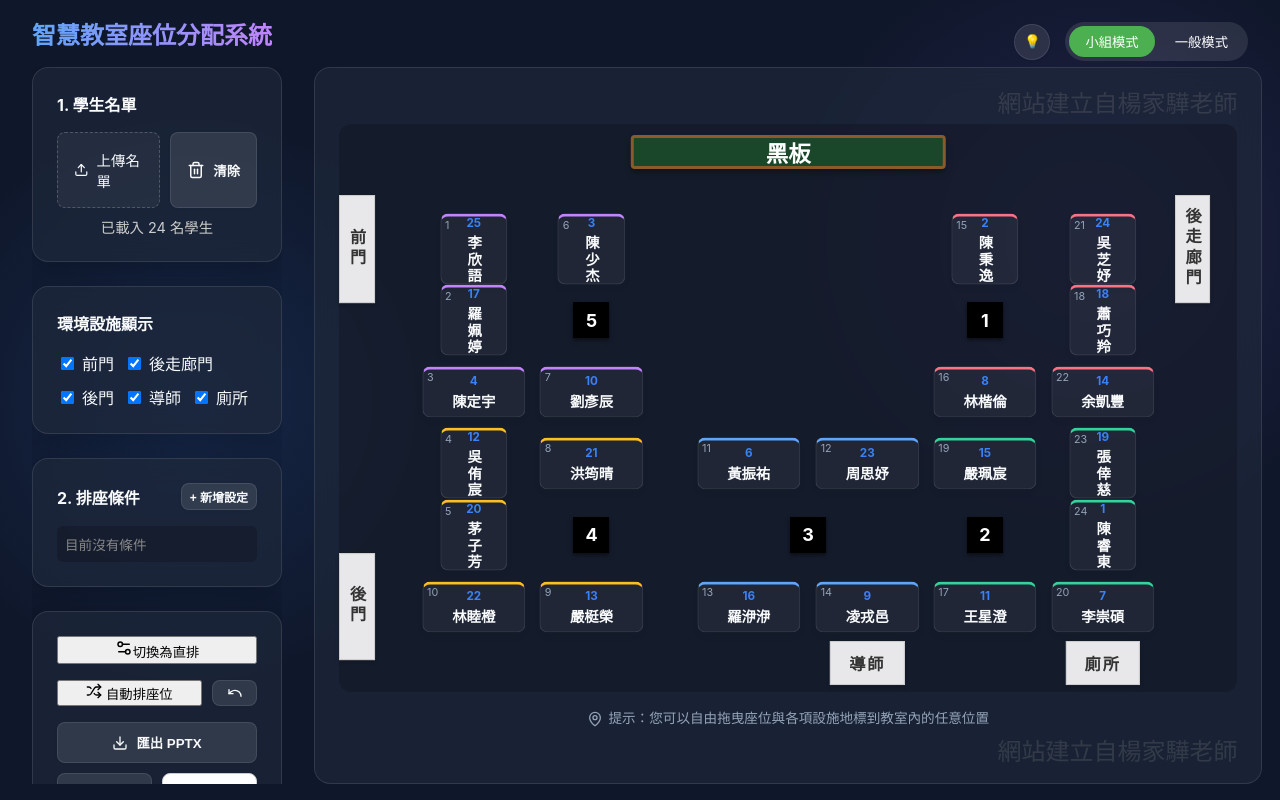
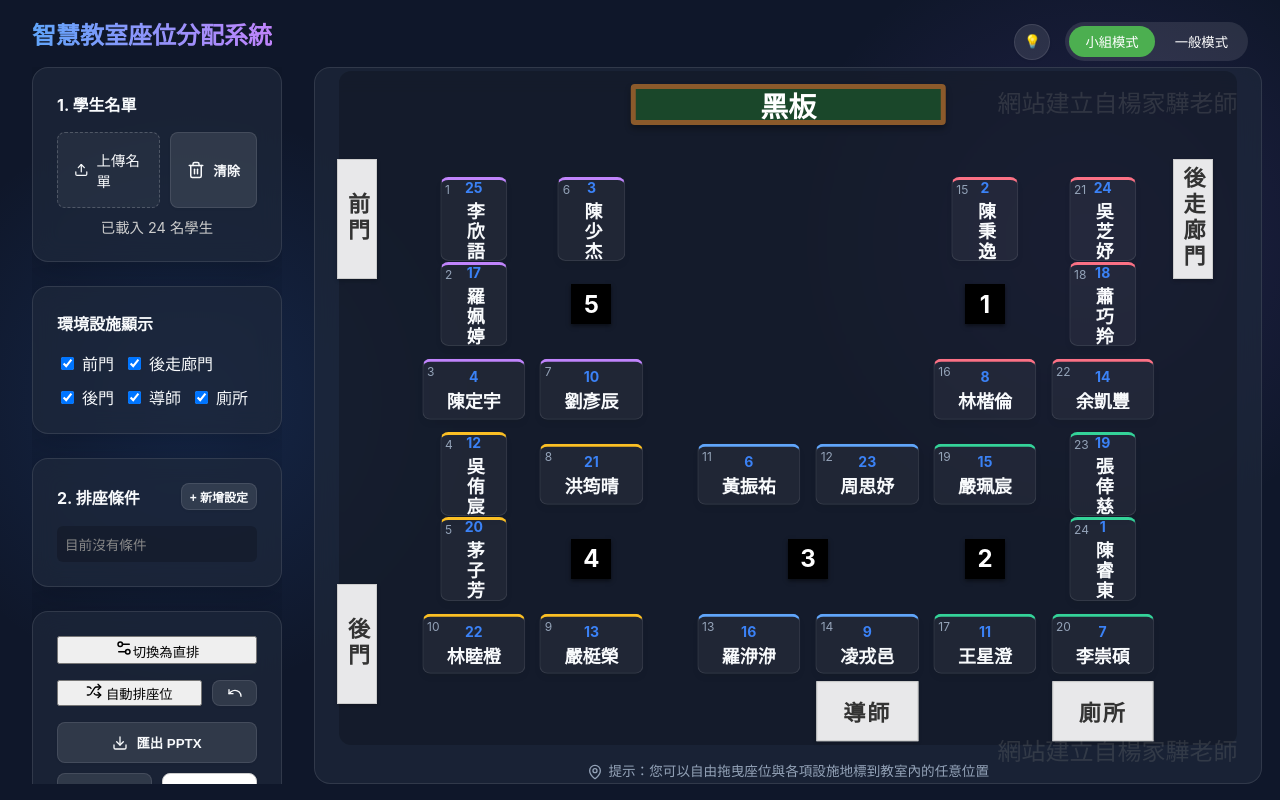
Before and after one commit to chy23/AUTO_SA, a React (Vite) app: page / in a window 1280 px wide. Built offline with nearby package versions, Linux system fonts and the light colour scheme.

Commit message:
Fix standard mode vertical shape and revert classroom container scaling logic to V1

```diff
--- a/src/App.css
+++ b/src/App.css
@@ -195,23 +195,20 @@ select:focus, input:focus {
 
 .classroom {
   width: 100%;
-  height: 100%;
+  min-width: 820px;
   background: rgba(0, 0, 0, 0.2);
   border-radius: 12px;
   position: relative;
   margin: 0 auto;
-  container-type: size;
 }
 
 .classroom.horizontal-layout {
-  max-width: 100%;
-  max-height: 100%;
+  max-width: 900px;
   aspect-ratio: 4 / 3;
 }
 
 .classroom.vertical-layout {
-  max-height: 100%;
-  max-width: 100%;
+  max-width: 700px;
   aspect-ratio: 1 / 1.414; /* A4 Portrait */
 }
 
--- a/src/hooks/useSeating.js
+++ b/src/hooks/useSeating.js
@@ -63,7 +63,7 @@ export const useSeating = () => {
           groupId: c + 1,
           x: standardCols === 1 ? 50 : xStart + (c * xStep),
           y: standardRows === 1 ? 50 : yStart + (r * yStep),
-          shape: 'horizontal'
+          shape: 'vertical'
         });
       }
       currentId++;
```
